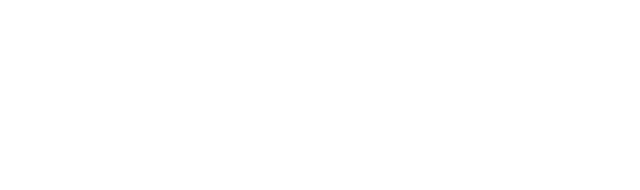
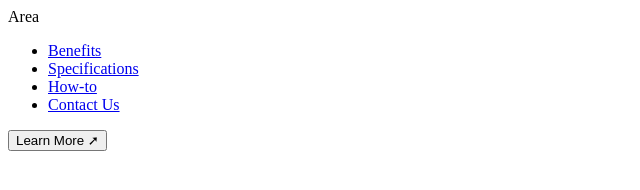
Before and after one commit to bulharualina/Modern-Product-Launch-Community, a plain HTML site: page index.html in a window 1280 px wide. Shown: the whole page, without its empty margins (0-640 px from the left). Drawn offline with Linux system fonts and the light colour scheme.

Commit message:
Structure the file (header,nav,main,footer)

```diff
--- a/index.html
+++ b/index.html
@@ -5,5 +5,28 @@
     <meta name="viewport" content="width=device-width, initial-scale=1.0" />
     <title>Modern Product Launch</title>
   </head>
-  <body></body>
+  <body>
+    <header class="header">
+      <div class="container">
+        <nav>
+          <!--- Logo and Navigation -->
+          <div class="logo">Area</div>
+          <ul>
+            <li><a href="#benefits">Benefits</a></li>
+            <li><a href="#specifications">Specifications</a></li>
+            <li><a href="#how-to">How-to</a></li>
+            <li><a href="#contact-us">Contact Us</a></li>
+          </ul>
+        </nav>
+        <!--- Learn More button -->
+        <button>Learn More &#10138;</button>
+      </div>
+    </header>
+    <main>
+      <!--- Main content goes here -->
+    </main>
+    <footer>
+      <!--- Footer content goes here -->
+    </footer>
+  </body>
 </html>
```
